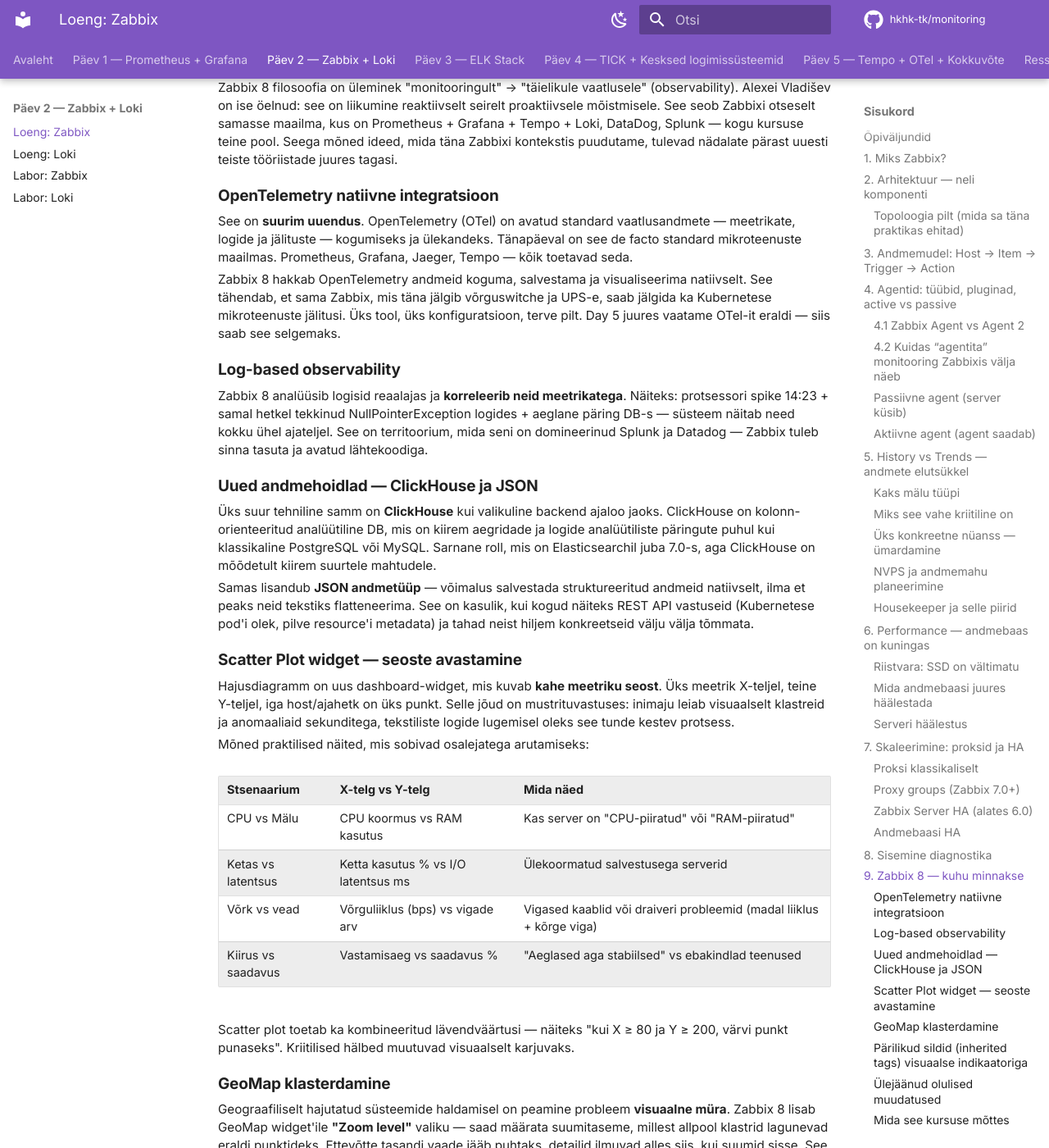
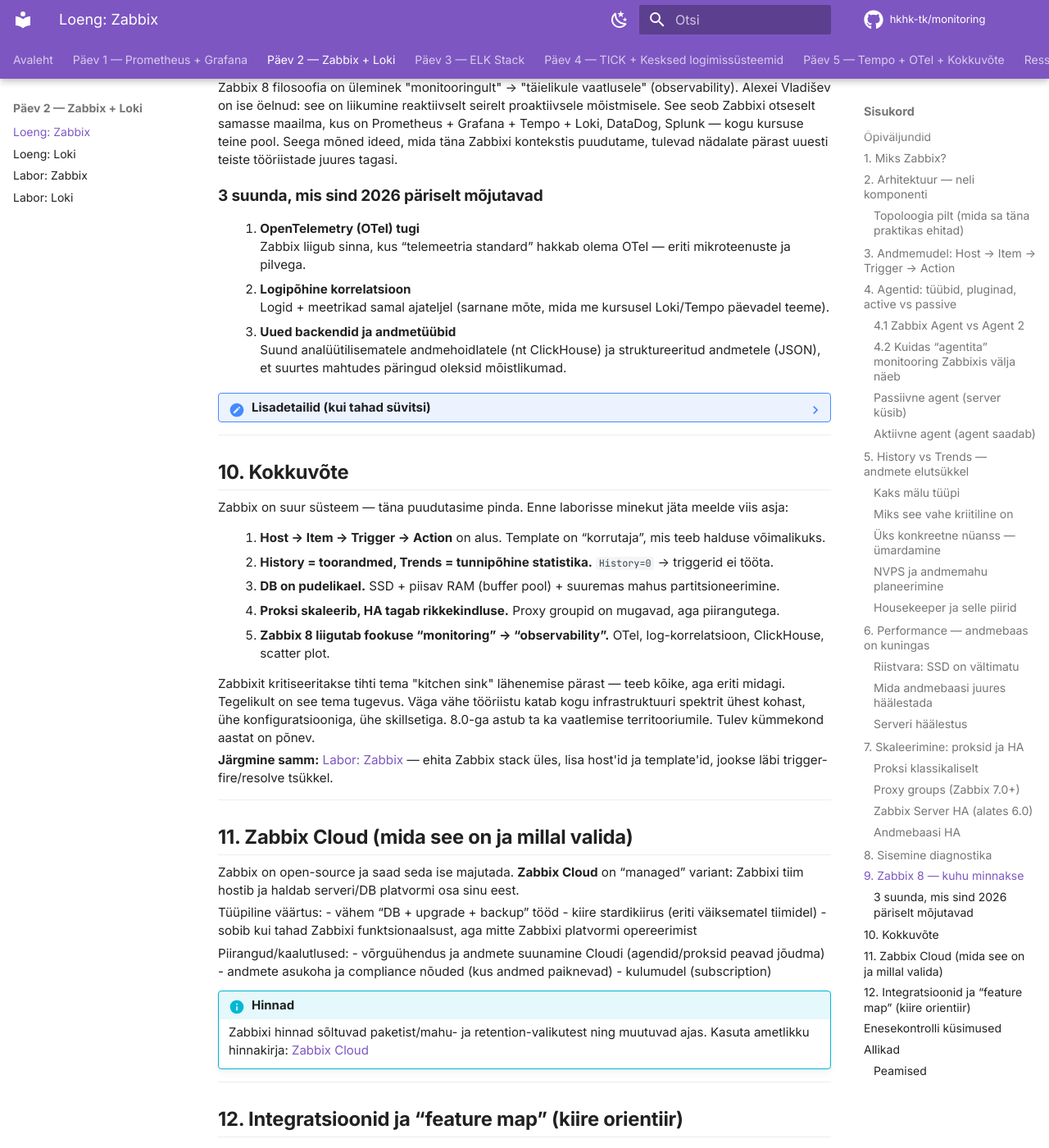
Before and after one commit to hkhk-tk/monitoring, an MkDocs documentation site: the page built from docs/materials/lectures/paev2-loeng.md, in a window 1280 px wide and 1400 px high, scrolled down 9550 px. Shown: the whole window at 82% size. Built offline with MkDocs 1.6.1 and Material for MkDocs 9.7.7, drawn with Linux system fonts in a browser that asks for light colours; comment, search, counter and statistics services are not loaded; some of the changed text lies outside the part shown.

Commit message:
docs(zabbix): trim excess and keep enterprise essentials
Condense the Zabbix 8 section to key directions, move deep details into collapsible notes, and simplify sources to a short primary list.

```diff
--- a/docs/materials/lectures/paev2-loeng.md
+++ b/docs/materials/lectures/paev2-loeng.md
@@ -380,61 +380,22 @@
 
 Zabbix 8 filosoofia on üleminek "monitooringult" → "täielikule vaatlusele" (observability). Alexei Vladišev on ise öelnud: see on liikumine reaktiivselt seirelt proaktiivsele mõistmisele. See seob Zabbixi otseselt samasse maailma, kus on Prometheus + Grafana + Tempo + Loki, DataDog, Splunk — kogu kursuse teine pool. Seega mõned ideed, mida täna Zabbixi kontekstis puudutame, tulevad nädalate pärast uuesti teiste tööriistade juures tagasi.
 
-### OpenTelemetry natiivne integratsioon
+### 3 suunda, mis sind 2026 päriselt mõjutavad
 
-See on **suurim uuendus**. OpenTelemetry (OTel) on avatud standard vaatlusandmete — meetrikate, logide ja jälituste — kogumiseks ja ülekandeks. Tänapäeval on see de facto standard mikroteenuste maailmas. Prometheus, Grafana, Jaeger, Tempo — kõik toetavad seda.
+1. **OpenTelemetry (OTel) tugi**
+   Zabbix liigub sinna, kus “telemeetria standard” hakkab olema OTel — eriti mikroteenuste ja pilvega.
 
-Zabbix 8 hakkab OpenTelemetry andmeid koguma, salvestama ja visualiseerima natiivselt. See tähendab, et sama Zabbix, mis täna jälgib võrguswitche ja UPS-e, saab jälgida ka Kubernetese mikroteenuste jälitusi. Üks tool, üks konfiguratsioon, terve pilt. Day 5 juures vaatame OTel-it eraldi — siis saab see selgemaks.
+2. **Logipõhine korrelatsioon**
+   Logid + meetrikad samal ajateljel (sarnane mõte, mida me kursusel Loki/Tempo päevadel teeme).
 
-### Log-based observability
+3. **Uued backendid ja andmetüübid**
+   Suund analüütilisematele andmehoidlatele (nt ClickHouse) ja struktureeritud andmetele (JSON), et suurtes mahtudes päringud oleksid mõistlikumad.
 
-Zabbix 8 analüüsib logisid reaalajas ja **korreleerib neid meetrikatega**. Näiteks: protsessori spike 14:23 + samal hetkel tekkinud NullPointerException logides + aeglane päring DB-s — süsteem näitab need kokku ühel ajateljel. See on territoorium, mida seni on domineerinud Splunk ja Datadog — Zabbix tuleb sinna tasuta ja avatud lähtekoodiga.
-
-### Uued andmehoidlad — ClickHouse ja JSON
-
-Üks suur tehniline samm on **ClickHouse** kui valikuline backend ajaloo jaoks. ClickHouse on kolonn-orienteeritud analüütiline DB, mis on kiirem aegridade ja logide analüütiliste päringute puhul kui klassikaline PostgreSQL või MySQL. Sarnane roll, mis on Elasticsearchil juba 7.0-s, aga ClickHouse on mõõdetult kiirem suurtele mahtudele.
-
-Samas lisandub **JSON andmetüüp** — võimalus salvestada struktureeritud andmeid natiivselt, ilma et peaks neid tekstiks flatteneerima. See on kasulik, kui kogud näiteks REST API vastuseid (Kubernetese pod'i olek, pilve resource'i metadata) ja tahad neist hiljem konkreetseid välju välja tõmmata.
-
-### Scatter Plot widget — seoste avastamine
-
-Hajusdiagramm on uus dashboard-widget, mis kuvab **kahe meetriku seost**. Üks meetrik X-teljel, teine Y-teljel, iga host/ajahetk on üks punkt. Selle jõud on mustrituvastuses: inimaju leiab visuaalselt klastreid ja anomaaliaid sekunditega, tekstiliste logide lugemisel oleks see tunde kestev protsess.
-
-Mõned praktilised näited, mis sobivad osalejatega arutamiseks:
-
-| Stsenaarium | X-telg vs Y-telg | Mida näed |
-|-------------|------------------|-----------|
-| CPU vs Mälu | CPU koormus vs RAM kasutus | Kas server on "CPU-piiratud" või "RAM-piiratud" |
-| Ketas vs latentsus | Ketta kasutus % vs I/O latentsus ms | Ülekoormatud salvestusega serverid |
-| Võrk vs vead | Võrguliiklus (bps) vs vigade arv | Vigased kaablid või draiveri probleemid (madal liiklus + kõrge viga) |
-| Kiirus vs saadavus | Vastamisaeg vs saadavus % | "Aeglased aga stabiilsed" vs ebakindlad teenused |
-
-Scatter plot toetab ka kombineeritud lävendväärtusi — näiteks "kui X ≥ 80 ja Y ≥ 200, värvi punkt punaseks". Kriitilised hälbed muutuvad visuaalselt karjuvaks.
-
-### GeoMap klasterdamine
-
-Geograafiliselt hajutatud süsteemide haldamisel on peamine probleem **visuaalne müra**. Zabbix 8 lisab GeoMap widget'ile **"Zoom level"** valiku — saad määrata suumitaseme, millest allpool klastrid lagunevad eraldi punktideks. Ettevõtte tasandi vaade jääb puhtaks, detailid ilmuvad alles siis, kui suumid sisse. See on väike UI-parendus, aga suurte taristutega tiimidele kullakaaluga.
-
-### Pärilikud sildid (inherited tags) visuaalse indikaatoriga
-
-Sildid on Zabbixis alati olnud tähtsad filtreerimiseks ja grupeerimiseks. Zabbix 8 lisab UI-sse **lehe/dokumendi ikooni**, mis näitab et silt on pärilik — pärineb template'ist, mitte hostilt endalt. Ikoonita sildid on käsitsi lisatud hosti-spetsiifilised.
-
-See on triaaži jaoks väärtuslik: näed kohe, kas probleem on ühes seadmes või laiemalt kogu mallis ehk sadades seadmetes korraga. Täpselt seda infot vajad esimesena õnnetuse ajal.
-
-### Ülejäänud olulised muudatused
-
-- **NetFlow kogumine + visualiseerimine** — Zabbix astub ametlikult NPMD (Network Performance Monitoring and Diagnostics) kategooriasse
-- **Automaatne võrgutopoloogia avastamine** ilma konfiguratsioonita
-- **Complex Event Processing (CEP)** mootor — keerukamad sündmuste reeglid ja korrelatsioonid
-- **Ametlik mobiilirakendus** (iOS + Android) — push-notifications, probleemide haldus telefonist
-- **Inline validation ja UI parendused** — vähem klikke, kiirem frontend
-- **Proxy ja proxy group permissions** — granulaarsem juurdepääsukontroll: kes mida näha võib
-
-### Mida see kursuse mõttes tähendab
-
-Zabbix 8 ei ole lihtsalt "Zabbix+1". See paneb Zabbixi otseselt konkurentsi kommertsplatvormidega nagu Splunk, Datadog, New Relic — aga avatud lähtekoodiga. Ja veelgi olulisem — see toob Zabbixi samasse maailma, kus on ülejäänud kaasaegne vaatlemise stack, mida me järgmistel päevadel vaatame. Loki logid, Tempo trace'id, OTel kollektor — kõik see hakkab ka Zabbixiga rääkima.
-
-Traditsioonilist IT-d jälgivad asutused ei pea valima "vana Zabbix vs uus kuum tool". Valik kaob.
+??? note "Lisadetailid (kui tahad süvitsi)"
+    Kui tahad “mis täpselt UI-s muutub” ja millised uued widgetid tulevad (scatter plot, geomap klasterdamine, inherited tags, CEP jne), siis vaata:
+    - “What’s new in Zabbix 8.0” (docs)
+    - roadmap
+    Need detailid on huvitavad, aga kursuse eesmärgi jaoks on olulisem mõista **suunda**: Zabbix püüab tuua rohkem observability-mustreid enda maailma.
 
 ---
 
@@ -506,40 +467,20 @@
 
 ## Allikad
 
-### Primaarne dokumentatsioon
+### Peamised
 
-| Allikas | URL |
-|---------|-----|
-| Zabbix ametlik dokumentatsioon | https://www.zabbix.com/documentation/current/en/manual |
-| History ja Trends | https://www.zabbix.com/documentation/current/en/manual/config/items/history_and_trends |
-| Housekeeper | https://www.zabbix.com/documentation/current/en/manual/web_interface/frontend_sections/administration/housekeeping |
-| Proxy groups (7.0+) | https://www.zabbix.com/documentation/current/en/manual/distributed_monitoring/proxies/ha |
-| HA klaster | https://www.zabbix.com/documentation/current/en/manual/concepts/server/ha |
+- Zabbix docs: <https://www.zabbix.com/documentation/current/en/manual>
+- Performance tuning: <https://www.zabbix.com/documentation/current/en/manual/appendix/performance_tuning>
+- Proxy groups (7.0+): <https://www.zabbix.com/documentation/current/en/manual/distributed_monitoring/proxies/ha>
+- History/Trends: <https://www.zabbix.com/documentation/current/en/manual/config/items/history_and_trends>
 
-### Zabbix 8
-
-| Allikas | URL |
-|---------|-----|
-| What's new in Zabbix 8.0 | https://www.zabbix.com/documentation/8.0/en/manual/whatsnew |
-| Zabbix roadmap | https://www.zabbix.com/roadmap |
-| Zabbix 8.0 ülevaade (initMAX) | https://www.initmax.com/the-new-zabbix-8-0-is-here/ |
-| Zabbix 8.0 LTS (Hawatel) | https://hawatel.com/en/blog/zabbix-8-0-lts-a-new-standard-for-monitoring-and-observability/ |
-
-### Jõudlus ja skaleerimine
-
-| Allikas | URL |
-|---------|-----|
-| Zabbix performance tuning | https://www.zabbix.com/documentation/current/en/manual/appendix/performance_tuning |
-| Zabbix blog | https://blog.zabbix.com/ |
-| MySQL partitsioneerimise skript | https://github.com/OpensourceICTSolutions/zabbix-mysql-partitioning-perl |
-| TimescaleDB ja Zabbix | https://www.timescale.com/blog/tag/zabbix/ |
-
-### Kommuunikatsioon ja ressursid
-
-| Allikas | URL |
-|---------|-----|
-| Zabbix GitHub | https://github.com/zabbix/zabbix |
-| Zabbix ametlikud koolitused | https://www.zabbix.com/training |
+??? note "Lisalugemine"
+    - Roadmap: <https://www.zabbix.com/roadmap>
+    - “What’s new in Zabbix 8.0”: <https://www.zabbix.com/documentation/8.0/en/manual/whatsnew>
+    - Zabbix blog: <https://blog.zabbix.com/>
+    - TimescaleDB + Zabbix (tag): <https://www.timescale.com/blog/tag/zabbix/>
+    - MySQL partitsioneerimise skript: <https://github.com/OpensourceICTSolutions/zabbix-mysql-partitioning-perl>
+    - Zabbix GitHub: <https://github.com/zabbix/zabbix>
 
 ---
 
```
